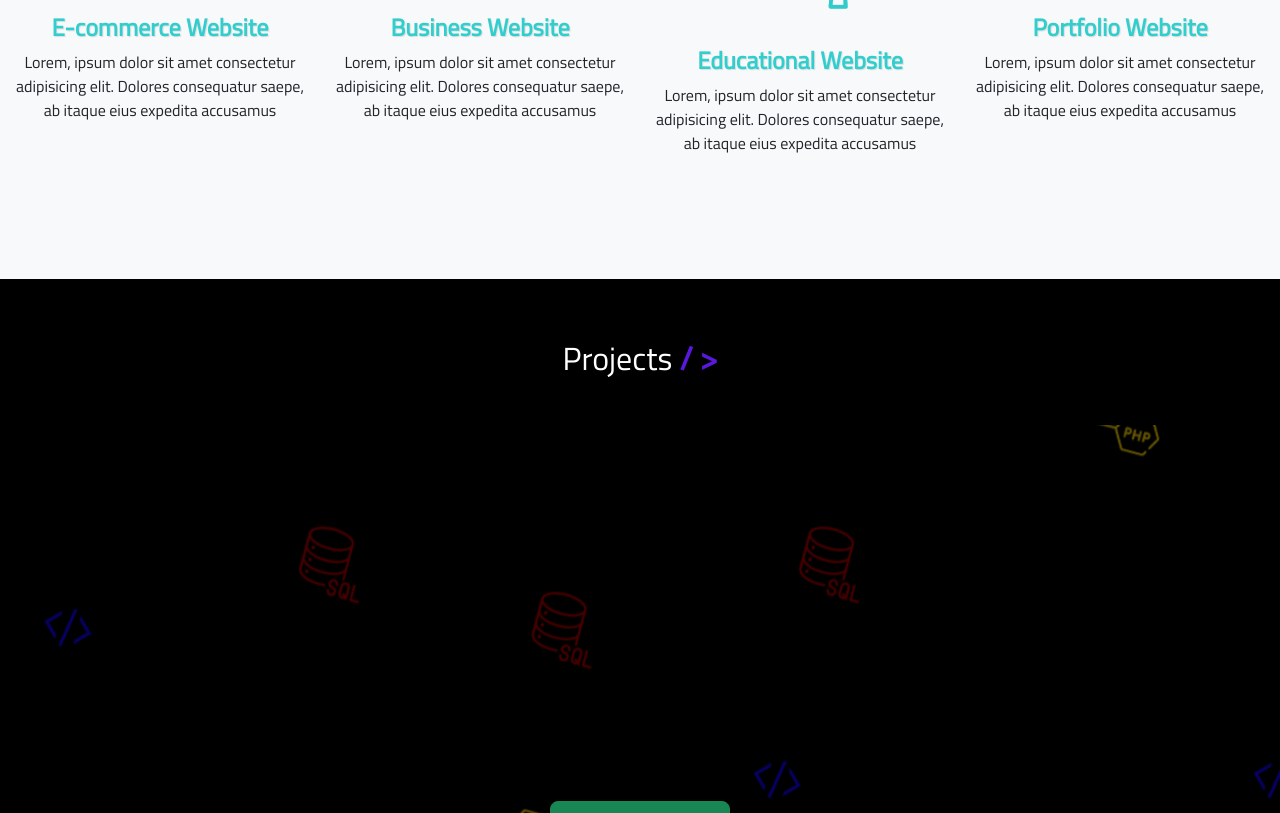
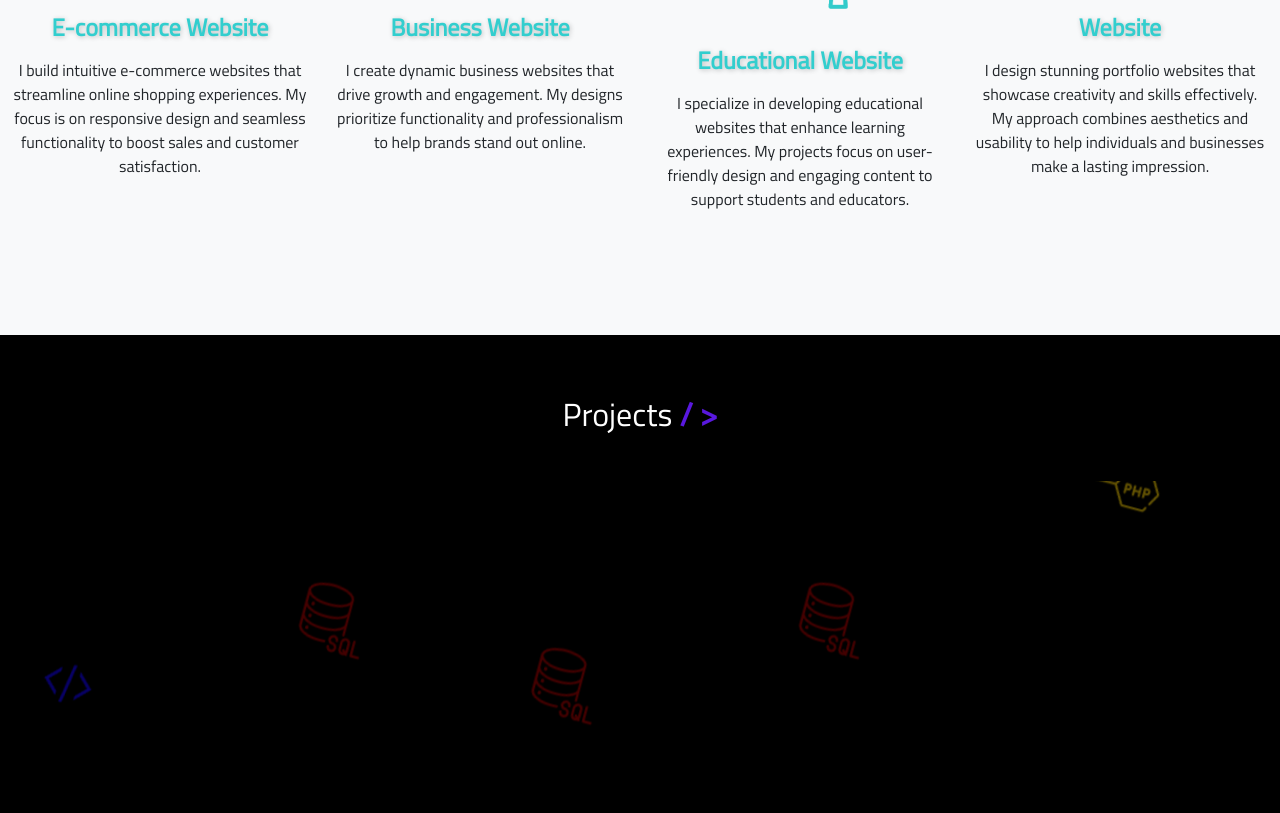
Before and after one commit to vasanthfeb/vasanth-portfolio, a plain HTML site: page index.html in a window 1280 px wide. Shown: the part 2053-2866 px from the top of the page. Drawn offline with nearby package versions, Linux system fonts and the light colour scheme; animation ran at ten frames a second.

Commit message:
vasanth-portfolio master

```diff
--- a/index.html
+++ b/index.html
@@ -281,28 +281,28 @@
               <div class="what_img">
                 <img src="./img/shopping-online.gif" alt="" class="icon_img">
                 <h4 class="text-center mt-3 z1">E-commerce Website</h4>
-                <p class="text-center">Lorem, ipsum dolor sit amet consectetur adipisicing elit. Dolores consequatur saepe, ab itaque eius expedita accusamus </p>
+                <p class="text-center mt-2">I build intuitive e-commerce websites that streamline online shopping experiences. My focus is on responsive design and seamless functionality to boost sales and customer satisfaction. </p>
               </div>
             </div>
             <div class="col-lg-3">
               <div class="what_img">
                 <img src="./img/presentation.gif" alt="" class="icon_img">
                 <h4 class="text-center mt-3 z1">Business Website</h4>
-                <p class="text-center">Lorem, ipsum dolor sit amet consectetur adipisicing elit. Dolores consequatur saepe, ab itaque eius expedita accusamus </p>
+                <p class="text-center mt-2">I create dynamic business websites that drive growth and engagement. My designs prioritize functionality and professionalism to help brands stand out online. </p>
               </div>
             </div>
             <div class="col-lg-3">
               <div class="what_img">
                 <img src="./img/mortarboard.gif" alt="" class="icon_img">
                 <h4 class="text-center mt-3 z1">Educational Website</h4>
-                <p class="text-center">Lorem, ipsum dolor sit amet consectetur adipisicing elit. Dolores consequatur saepe, ab itaque eius expedita accusamus </p>
+                <p class="text-center mt-2">I specialize in developing educational websites that enhance learning experiences. My projects focus on user-friendly design and engaging content to support students and educators. </p>
               </div>
             </div>
             <div class="col-lg-3">
               <div class="what_img">
                 <img src="./img/resume.gif" alt="" class="icon_img">
-                <h4 class="text-center mt-3 z1">Portfolio Website</h4>
-                <p class="text-center">Lorem, ipsum dolor sit amet consectetur adipisicing elit. Dolores consequatur saepe, ab itaque eius expedita accusamus </p>
+                <h4 class="text-center mt-3 z1">   Website</h4>
+                <p class="text-center mt-2">I design stunning portfolio websites that showcase creativity and skills effectively. My approach combines aesthetics and usability to help individuals and businesses make a lasting impression.</p>
               </div>
             </div>
           </div>
--- a/style.css
+++ b/style.css
@@ -677,7 +677,7 @@ head{
 .z1{
   color: #32CECE;
   font-weight: 600;
-  text-shadow: 1px 1px 1px rgba(0, 0, 0, 0.11);
+  text-shadow: 1px 1px 5px rgba(0, 0, 0, 0.237);
 
 }
 .what_img {
```
